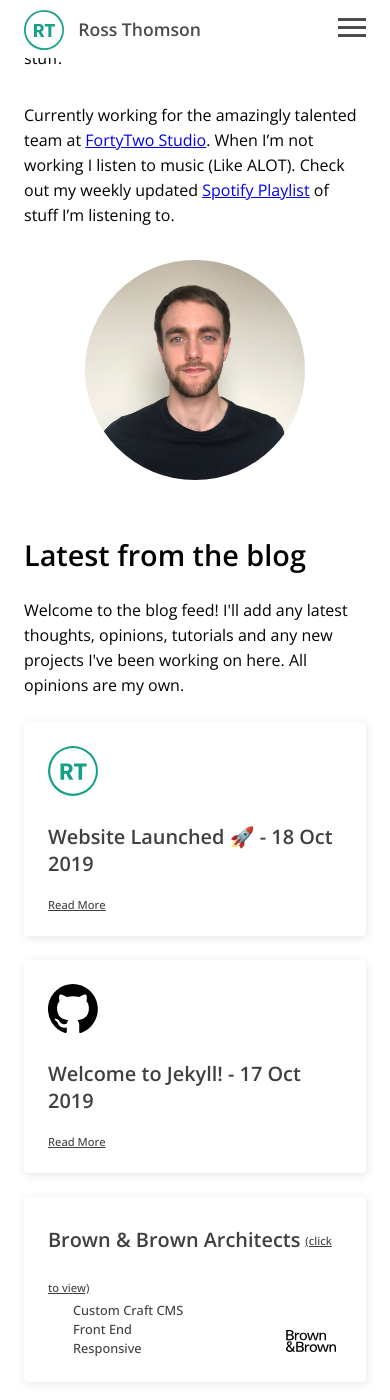
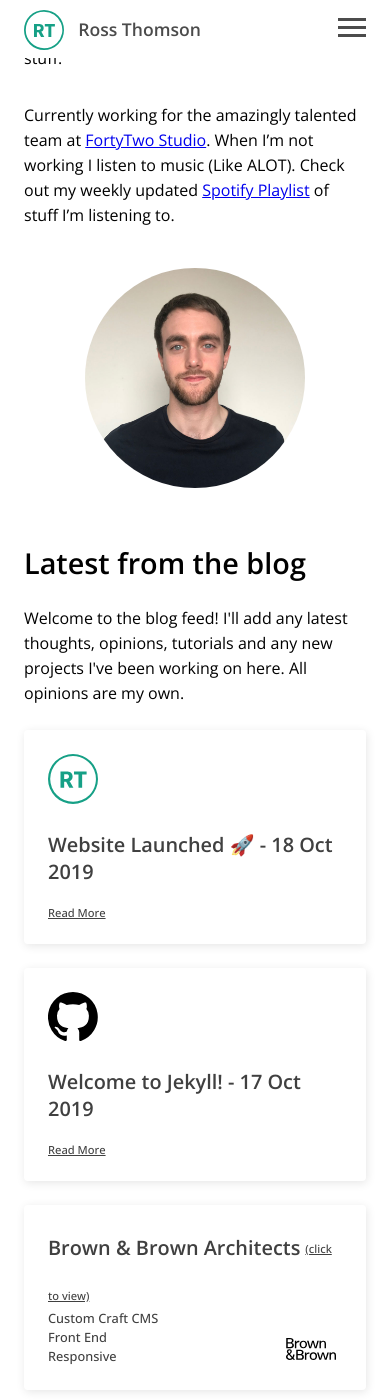
Before and after one commit to rossthomson89/jekyll-site, a Jekyll site: the page built from index.markdown, in a window 390 px wide and 1400 px high, scrolled down 402 px. Built offline with Jekyll 4.4.1, drawn with Linux system fonts in a browser that asks for light colours.

Commit message:
responsive tweaks/added nav active state logic

```diff
--- a/_includes/header.html
+++ b/_includes/header.html
@@ -13,16 +13,17 @@
                 <span></span>
             </label>
 
+            {% assign current = page.url | downcase | split: '/' %}
             <nav>
-                <a href="/about" class="navigation_link">About</a>
-                <a href="/work" class="navigation_link">Work</a>
-                <a href="/contact" class="navigation_link">Contact</a>
+                <a href="/about" class="navigation_link {% if current[1] == 'about' %}active{% endif %}">About</a>
+                <a href="/work" class="navigation_link {% if current[1] == 'work' %}active{% endif %}">Work</a>
+                <a href="/contact" class="navigation_link {% if current[1] == 'contact' %}active{% endif %}">Contact</a>
             </nav>
         </div>
         <nav>
-            <a href="/about" class="navigation_link">About</a>
-            <a href="/work" class="navigation_link">Work</a>
-            <a href="/contact" class="navigation_link">Contact</a>
+            <a href="/about" class="navigation_link {% if current[1] == 'about' %}active{% endif %}">About</a>
+            <a href="/work" class="navigation_link {% if current[1] == 'work' %}active{% endif %}">Work</a>
+            <a href="/contact" class="navigation_link {% if current[1] == 'contact' %}active{% endif %}">Contact</a>
         </nav>
     </div>
 </header>
--- a/assets/css/style.css
+++ b/assets/css/style.css
@@ -611,6 +611,7 @@ article date {
     .photo {
         text-align: center;
         margin-bottom: 50px;
+        margin-top: 40px;
     }
 
     .intro.flex {
@@ -633,10 +634,6 @@ article date {
         display: block;
     }
 
-    .info_list {
-        padding-left: 25px;
-    }
-
     .work_card img {
         position: absolute;
         right: 10px;
```
